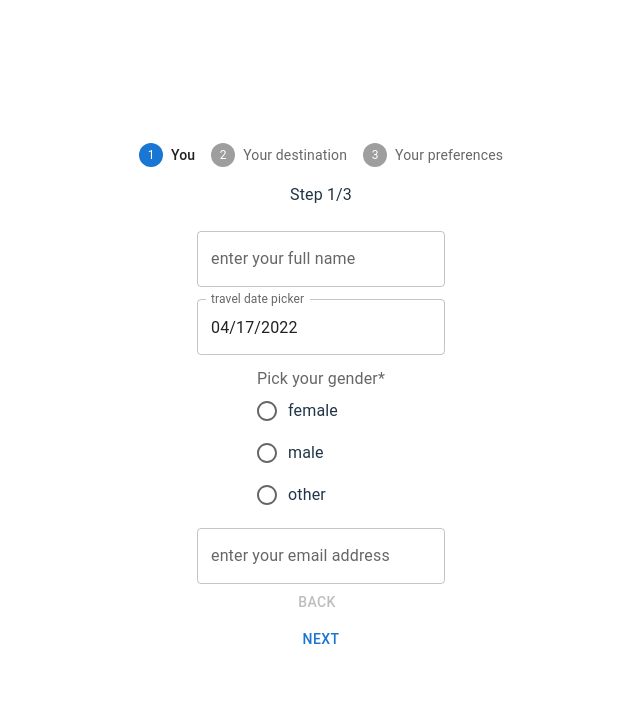
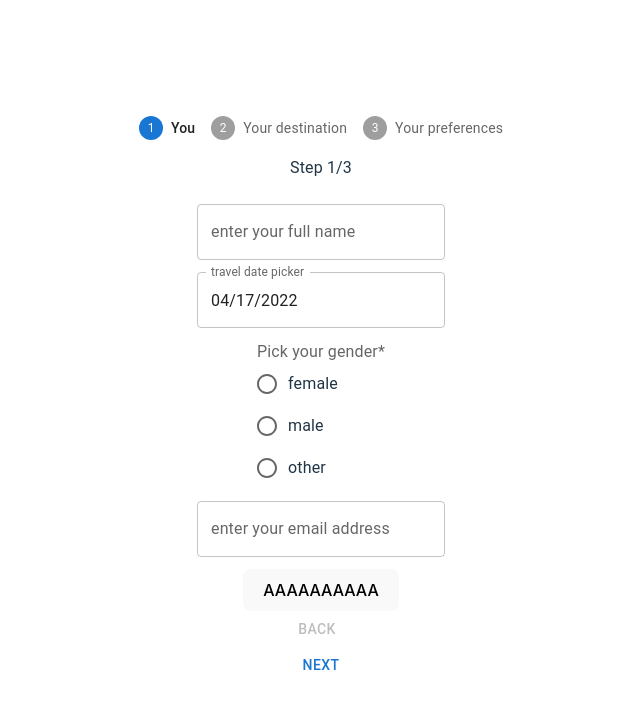
Before and after one commit to Aresso93/react-form-practice, a React (Vite) app: page / in a window 1280 px wide. Shown: the top 708 px of the page, without its empty margins (319-959 px from the left). Built offline with nearby package versions, Linux system fonts and the light colour scheme.

Commit message:
creazione di un hook

```diff
--- /dev/null
+++ b/src/components/hooks/useFormValidation.tsx
@@ -0,0 +1,57 @@
+import { useState } from "react";
+
+export function useFormValidation(){
+    const [errors, setErrors] = useState({});
+    const [submitting, setSubmitting] = useState(false);
+    const [inputFields, setInputFields] = useState({
+        email: "",
+        fullName: "",
+        gender: "",
+        date: ""
+      });
+
+      const handleChange = (e: { target }) => {
+        setInputFields({ ...inputFields, [e.target.name]: e.target.value });
+      };
+
+      const handleSubmit = (event: { preventDefault: () => void; }) => {
+        event.preventDefault();
+        setErrors(validateValues(inputFields));
+        setSubmitting(true);
+      };
+
+      const finishSubmit = () => {
+        console.log('AAAAAAA', inputFields);
+      };
+
+      const validateValues = (inputValues) => {
+        let errors = {};
+        if (!inputValues.email.includes('.') && inputValues.email.length <= 10) {
+          errors.email = "Email must include a @";
+        }
+        if (inputValues.fullName.trim().length < 10) {
+          errors.fullName = "Name is too short and should include first name AND last name";
+        }
+        if (!inputValues.gender){
+          errors.gender = "Select a gender"
+        }
+        if (!inputValues.date){
+          errors.date = "Select a date"
+        }
+        return errors;
+      };
+
+    return {
+        actions:{
+            handleChange,
+            handleSubmit,
+            finishSubmit,
+        },
+        states:{
+            inputFields,
+            errors,
+            submitting
+        }
+    }
+
+}
--- a/src/components/hooks/useStepperControls.tsx
+++ b/src/components/hooks/useStepperControls.tsx
@@ -23,5 +23,4 @@ export function useStepperControls(){
         },
         state:{activeStep}
     }
-
 }
--- a/src/components/preferences-form.tsx
+++ b/src/components/preferences-form.tsx
@@ -21,13 +21,19 @@ export function PreferencesForm() {
             defaultValue=""
             name="radio-buttons-group"
           >
-            <FormControlLabel value="hotel" control={<Radio />} label="Hotel" />
             <FormControlLabel
+            name="hotel"
+            value="hotel"
+            control={<Radio />}
+            label="Hotel" />
+            <FormControlLabel
+              name="apartment"
               value="apartment"
               control={<Radio />}
               label="Apartment"
             />
             <FormControlLabel
+              name="hostel"
               value="hostel"
               control={<Radio />}
               label="Hostel"
--- a/src/components/traveller-form.tsx
+++ b/src/components/traveller-form.tsx
@@ -6,75 +6,38 @@ import FormLabel from '@mui/material/FormLabel';
 import TextField from '@mui/material/TextField';
 import { DatePicker } from '@mui/x-date-pickers';
 import { useEffect, useState } from 'react';
-import { useStepperControls } from './hooks/useStepperControls';
 import dayjs, { Dayjs } from 'dayjs';
+import { useFormValidation } from './hooks/useFormValidation';
 
 export default function TravellerForm() {
-  const stepperControls = useStepperControls()
   const [value, setValue] = useState<Dayjs | null>(dayjs('2022-04-17'));
-  const [inputFields, setInputFields] = useState({
-    email: "",
-    fullName: "",
-    gender: "",
-    date: ""
-  });
-
-  const [errors, setErrors] = useState({});
-  const [submitting, setSubmitting] = useState(false);
-
-  const validateValues = (inputValues: { email: any; fullName: any; gender: any; date: any; }) => {
-    let errors = {};
-    if (!inputValues.email.includes('.') && inputValues.email.length <= 10) {
-      errors.email = "Email must include a @";
-    }
-    if (inputValues.fullName.trim().length < 10) {
-      errors.fullName = "Name is too short and should include first name AND last name";
-    }
-    if (!inputValues.gender){
-      errors.gender = "Select a gender"
-    }
-    if (!inputValues.date){
-      errors.date = "Select a date"
-    }
-    return errors;
-  };
-
-  const handleChange = (e: { target }) => {
-    setInputFields({ ...inputFields, [e.target.name]: e.target.value });
-  };
-
-  const handleSubmit = (event: { preventDefault: () => void; }) => {
-    event.preventDefault();
-    setErrors(validateValues(inputFields));
-    setSubmitting(true);
-  };
-
+  const formValidation = useFormValidation()
   const finishSubmit = () => {
-    console.log('AAAAAAA', inputFields);
+    console.log('AAAAAAA')
   };
 
   useEffect(() => {
-    if (Object.keys(errors).length === 0 && submitting) {
+    if (Object.keys(formValidation.states.errors).length === 0 && formValidation.states.submitting) {
       finishSubmit();
     }
-  }, [errors]);
+  }, [formValidation.states.errors]);
 
-  console.log('sul cambio', inputFields)
+  console.log('sul cambio', formValidation.states.inputFields)
 
   return (
 
-    <div className='form-container' onSubmit={handleSubmit}>
+    <div className='form-container'>
     <TextField
     type='fullName'
     name='fullName'
-    value={inputFields.fullName}
+    value={formValidation.states.inputFields.fullName}
     id="full-name"
-    style={{ border: errors.fullName ? "1px solid red" : null }}
+    style={{ border: formValidation.states.errors.fullName ? "1px solid red" : null }}
     label="enter your full name"
     variant='outlined'
-    onChange={handleChange}
+    onChange={formValidation.actions.handleChange}
     />
-    {errors.fullName ? (
+    {formValidation.states.errors.fullName ? (
             <p className="error">Name should include first AND last name</p>
           ) : null}
     <DatePicker
@@ -85,8 +48,8 @@ export default function TravellerForm() {
       console.log(newValue.$d)
     }}
     />
-    {errors.date ? (
-            <p className="error">Seleziona una data valida</p>
+    {formValidation.states.errors.date ? (
+            <p className="error">Please select a valid date</p>
           ) : null}
     <FormControl>
       <FormLabel id="demo-radio-buttons-group-label">Pick your gender*</FormLabel>
@@ -94,12 +57,12 @@ export default function TravellerForm() {
         aria-labelledby="demo-radio-buttons-group-label"
         defaultValue=" "
         name="gender"
-        onChange={handleChange}
+        onChange={formValidation.actions.handleChange}
         >
         <FormControlLabel value="female" control={<Radio />} label="female" />
         <FormControlLabel value="male" control={<Radio />} label="male" />
         <FormControlLabel value="other" control={<Radio />} label="other" />
-          {errors.fullName ? (
+          {formValidation.states.errors.fullName ? (
             <p className="error">Please select a gender option</p>
           ) : null}
       </RadioGroup>
@@ -107,20 +70,24 @@ export default function TravellerForm() {
     <TextField
     type='email'
     name='email'
-    value={inputFields.email}
+    value={formValidation.states.inputFields.email}
     id="email"
-    style={{ border: errors.email ? "1px solid red" : null }}
+    style={{ border: formValidation.states.errors.email ? "1px solid red" : null }}
     label="enter your email address"
     variant="outlined"
-    onChange={handleChange}
+    onChange={formValidation.actions.handleChange}
     />
-    {errors.email ? (
+    {formValidation.states.errors.email ? (
             <p className="error">Please insert a valid email</p>
           ) : null}
 
-    {Object.keys(errors).length === 0 && submitting ? (
+    {Object.keys(formValidation.states.errors).length === 0 && formValidation.states.submitting ? (
         <span className="success">Successfully submitted ✓</span>
       ) : null}
+      <button
+      onClick={formValidation.actions.handleSubmit}>
+        AAAAAAAAAA
+      </button>
    </div>
   );
 }
```
